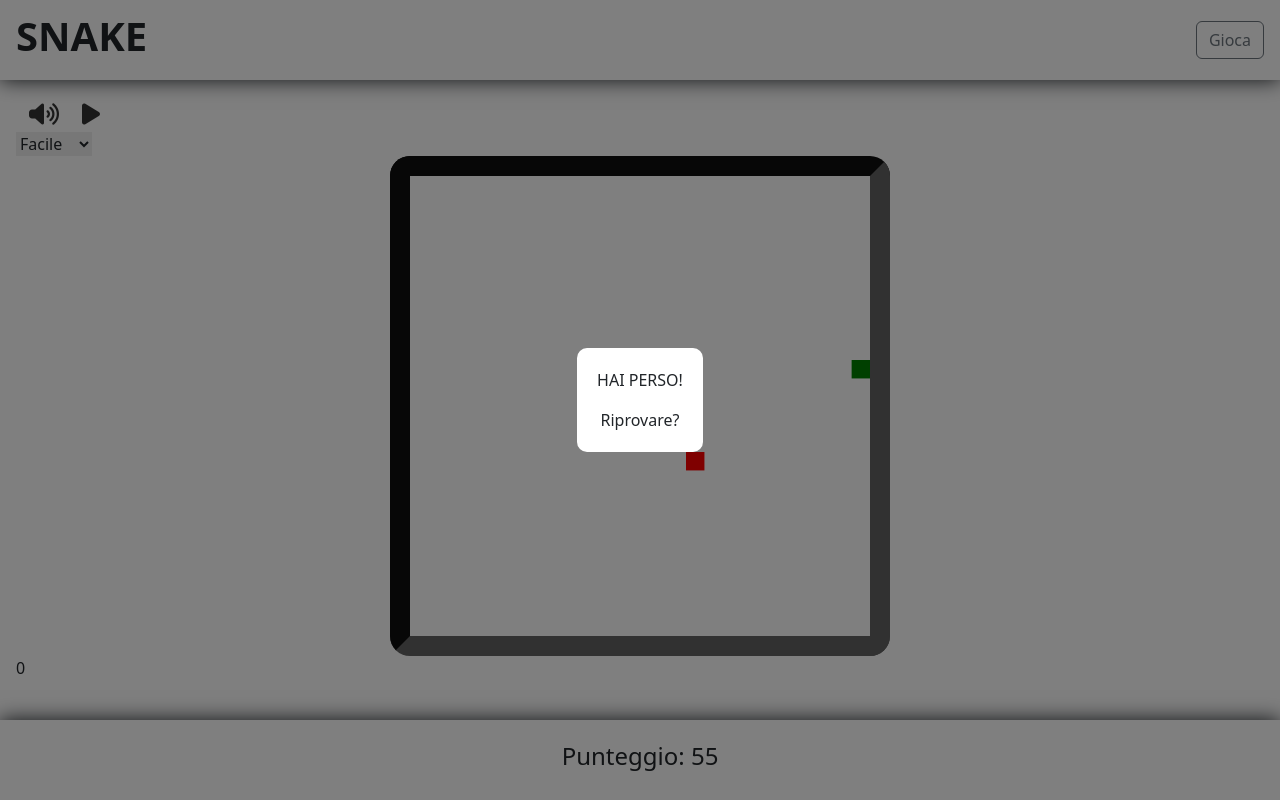
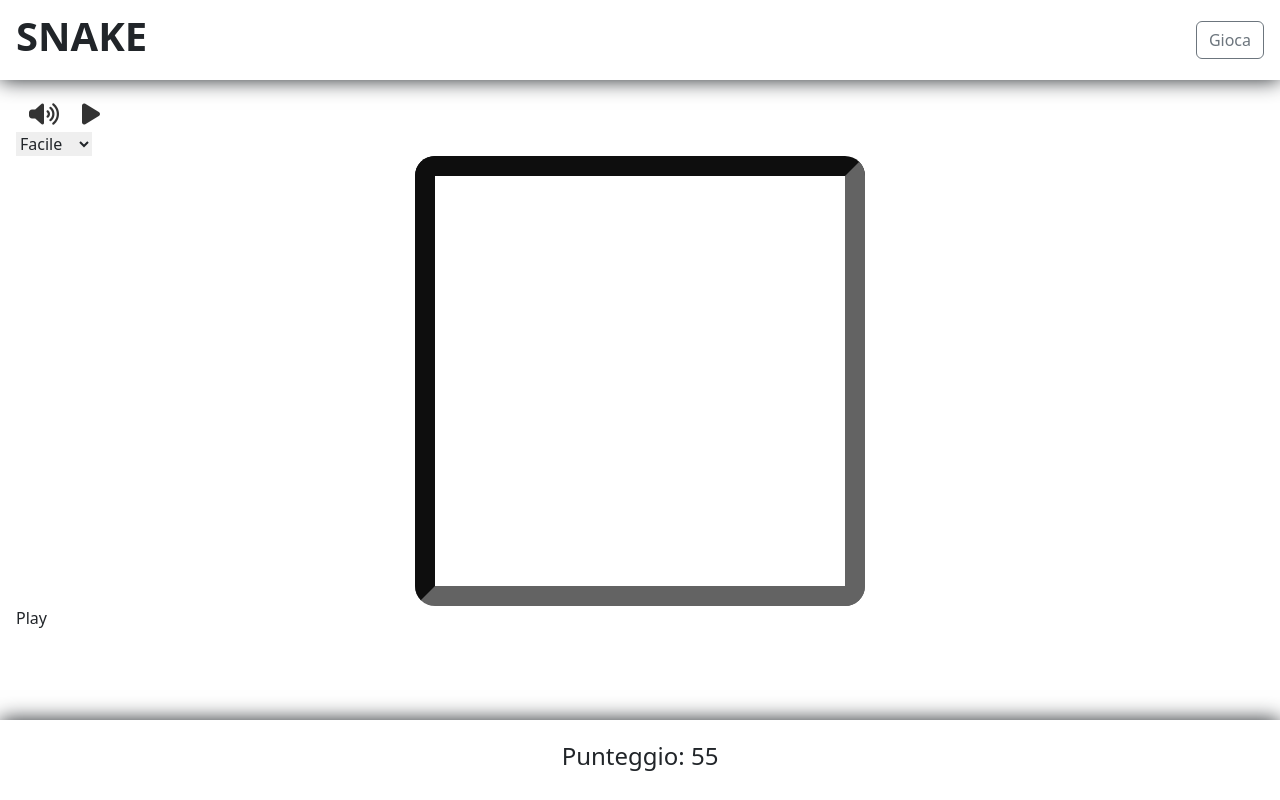
Before and after one commit to GiuseppeF11/Snake, a Vue app: page / in a window 1280 px wide. Built offline with nearby package versions, Linux system fonts and the light colour scheme.

Commit message:
Fixed select for difficulties and time increment

```diff
--- a/src/components/Snake_Body.vue
+++ b/src/components/Snake_Body.vue
@@ -6,15 +6,14 @@
       <option value="hard">Difficile</option>
     </select>
     <canvas v-if="canvasReady" ref="canvas" :width="canvasSize" :height="canvasSize" class="screen m-auto"></canvas>
-    <div v-if="showingAlert" class="alert-overlay">
-      <div class="alert-message">
-        <p>HAI PERSO!</p>
-        <button @click="restartGame">Riprovare?</button>
+    <div v-if="showingAlert || backgroundBlocked" class="overlay" @click="restartGame">
+      <div class="message">
+        <p v-if="isGameWon">HAI VINTO! Vuoi giocare di nuovo?</p>
+        <p v-else>HAI PERSO! Vuoi riprovare?</p>
+        <button>OK</button>
       </div>
     </div>
-    <div>
-      {{ score }}
-    </div>
+    <button v-if="!isGameRunning" @click="startGame">Play</button>
   </div>
 </template>
 
@@ -25,9 +24,14 @@ export default {
     return {
       canvasReady: false,
       blockSize: 20,
-      numBlocksX: 25,
-      numBlocksY: 25,
-      difficulty: 'easy', // Impostazione predefinita della difficoltà
+      numBlocksX: 10,
+      numBlocksY: 10,
+      difficulty: 'easy',
+      difficulties: {
+        easy: { numBlocksX: 10, numBlocksY: 10},
+        medium: { numBlocksX: 15, numBlocksY: 15},
+        hard: { numBlocksX: 20, numBlocksY: 20 }
+      },
       ctx: null,
       snake: [{ x: 10, y: 10 }],
       food: { x: 15, y: 15 },
@@ -38,6 +42,9 @@ export default {
       initialInterval: 100,
       keysPressed: new Set(),
       showingAlert: false,
+      isGameWon: false,
+      backgroundBlocked: false,
+      isGameRunning: false
     };
   },
   computed: {
@@ -57,32 +64,28 @@ export default {
         return;
       }
       this.ctx = canvas.getContext('2d');
-      this.startGame();
     });
   },
   methods: {
-    changeDifficulty() {
-      switch (this.difficulty) {
-        case 'easy':
-          this.numBlocksX = 5;
-          this.numBlocksY = 5;
-          break;
-        case 'medium':
-          this.numBlocksX = 10;
-          this.numBlocksY = 10;
-          break;
-        case 'hard':
-          this.numBlocksX = 20;
-          this.numBlocksY = 20;
-          break;
-        default:
-          break;
-      }
-      // Riavvia il gioco con la nuova difficoltà
+    /* changeDifficulty() {
+      this.numBlocksX = this.difficulties[this.difficulty].numBlocksX;
+      this.numBlocksY = this.difficulties[this.difficulty].numBlocksY;
       this.restartGame();
-    },
+    }, */
     startGame() {
+      this.isGameRunning = true;
       this.gameInterval = setInterval(this.updateGame, this.currentInterval);
+
+      // Aggiorna le dimensioni del campo e la posizione di partenza
+      this.numBlocksX = this.difficulties[this.difficulty].numBlocksX;
+      this.numBlocksY = this.difficulties[this.difficulty].numBlocksY;
+      this.snake = [{ x: Math.floor(this.numBlocksX / 2), y: Math.floor(this.numBlocksY / 2) }];
+
+      // Aggiorna la posizione del cibo
+      this.food = {
+        x: Math.floor(Math.random() * this.numBlocksX),
+        y: Math.floor(Math.random() * this.numBlocksY)
+      };
     },
     updateGame() {
       const lastPressedKey = Array.from(this.keysPressed).pop();
@@ -112,6 +115,11 @@ export default {
       }
       this.moveSnake();
       this.draw();
+
+      /* if (this.foodsEaten % 3 === 0 && this.foodsEaten !== 0) {
+        clearInterval(this.gameInterval);
+        this.gameInterval = setInterval(this.updateGame, this.currentInterval);
+      } */
     },
     moveSnake() {
       let newX = this.snake[0].x;
@@ -131,8 +139,18 @@ export default {
           break;
       }
 
+      // Controlliamo se lo snake ha vinto
+      if (this.snake.length === this.numBlocksX * this.numBlocksY) {
+        this.isGameWon = true;
+        this.backgroundBlocked = true;
+        clearInterval(this.gameInterval);
+        return;
+      }
+
       if (newX < 0 || newX >= this.numBlocksX || newY < 0 || newY >= this.numBlocksY || this.isCollidingWithBody(newX, newY)) {
         this.showingAlert = true;
+        this.backgroundBlocked = true;
+        clearInterval(this.gameInterval);
         return;
       }
 
@@ -182,26 +200,39 @@ export default {
       });
     },
     handleKeyPress(event) {
-      if (event.key.startsWith('Arrow') && !this.showingAlert) {
+      if (event.key.startsWith('Arrow') && !this.showingAlert && this.isGameRunning) {
         this.keysPressed.add(event.key);
         event.preventDefault();
       }
     },
     handleKeyUp(event) {
-      if (event.key.startsWith('Arrow')) {
+      if (event.key.startsWith('Arrow') && this.isGameRunning) {
         this.keysPressed.delete(event.key);
       }
     },
     restartGame() {
     this.showingAlert = false;
+    this.isGameWon = false;
+    this.backgroundBlocked = false;
+    this.isGameRunning = false;
     clearInterval(this.gameInterval);
-      this.snake = [{ x: 10, y: 10 }];
-      this.food = { x: 15, y: 15 };
+
+    // Aggiorna le dimensioni del campo e la posizione di partenza
+    this.numBlocksX = this.difficulties[this.difficulty].numBlocksX;
+    this.numBlocksY = this.difficulties[this.difficulty].numBlocksY;
+    this.snake = [{ x: Math.floor(this.numBlocksX / 2), y: Math.floor(this.numBlocksY / 2) }];
+
+    // Aggiorna la posizione del cibo
+    this.food = {
+      x: Math.floor(Math.random() * this.numBlocksX),
+      y: Math.floor(Math.random() * this.numBlocksY)
+    };
+
   this.direction = 'right';
   this.score = 0;
   this.foodsEaten = 0;
-      this.startGame();
 }
+
   },
   created() {
     window.addEventListener('keydown', this.handleKeyPress);
@@ -216,13 +247,13 @@ export default {
 
 <style scoped>
 .screen {
-  width: 500px;
-  height: 500px;
+  width: 450px;
+  height: 450px;
   border: 20px inset rgb(99, 99, 99);
   border-radius: 20px;
 }
 
-.alert-overlay {
+.overlay {
   position: fixed;
   top: 0;
   left: 0;
@@ -234,10 +265,14 @@ export default {
   align-items: center;
 }
 
-.alert-message {
+.message {
   background-color: white;
   padding: 20px;
   border-radius: 10px;
-  text-align: center;
+  box-shadow: 0 0 10px rgba(0, 0, 0, 0.5);
+}
+
+.message p {
+  margin-bottom: 10px;
 }
 </style>
--- a/src/main.js
+++ b/src/main.js
@@ -3,5 +3,7 @@ import App from './App.vue'
 import * as bootstrap from 'bootstrap'
 
 
+
 createApp(App)
 .mount('#app')
+.startgame
```
Lines whose indentation alone changed are shown as unchanged.
